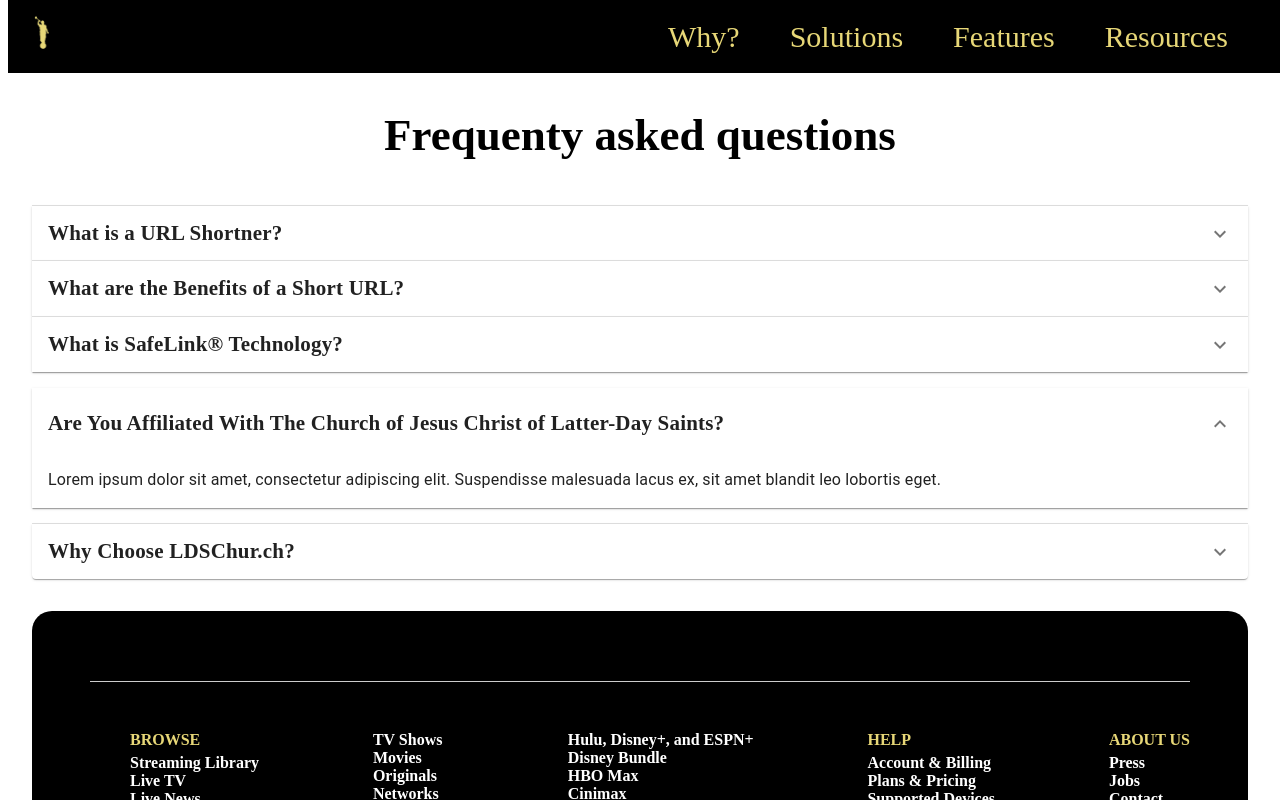
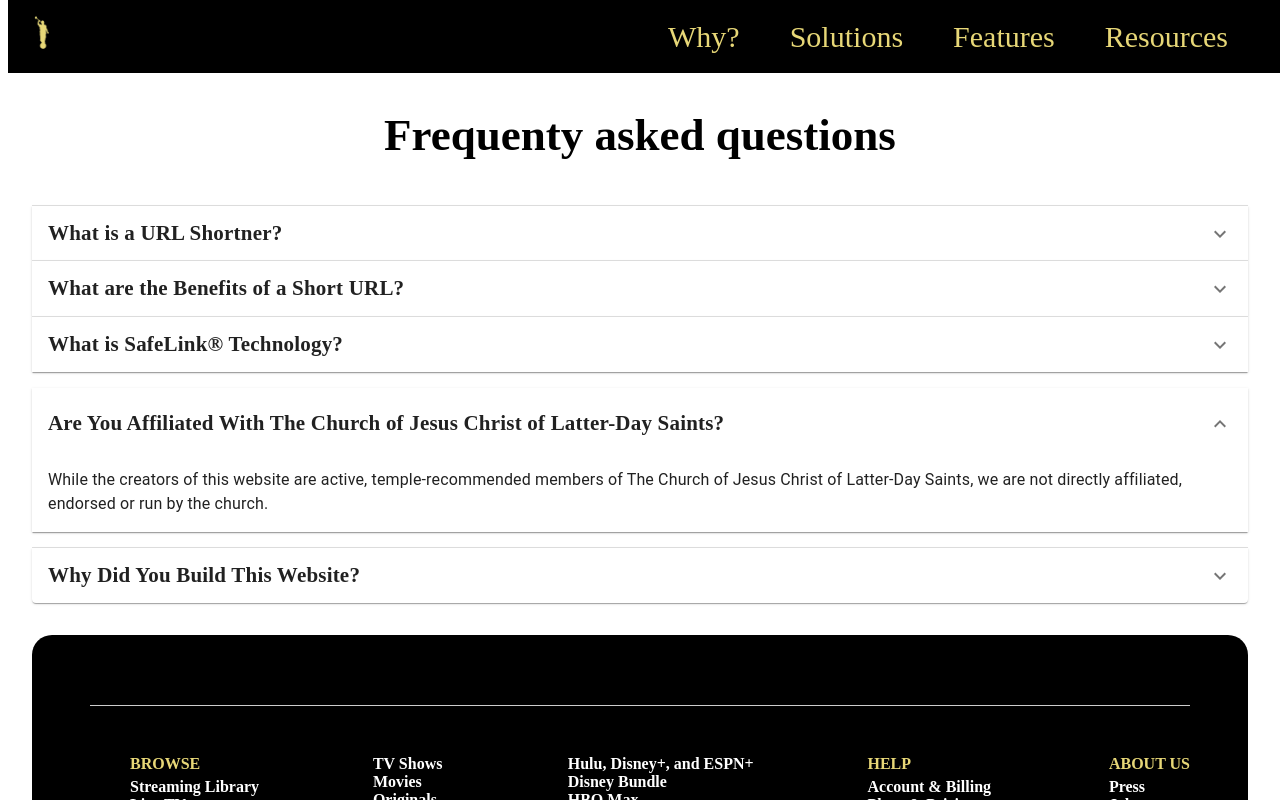
Before and after one commit to infiniteoo/LDSchur.ch, a React (Create React App) app in the folder client/: page / in a window 1280 px wide. Both pictures are taken after a click on the button 640 px from the left and 1689 px from the top of the page. Shown: the part 1289-2089 px from the top of the page. Built offline with nearby package versions, Linux system fonts and the light colour scheme; a web font is replaced by a local one.

Commit message:
updated the FAQ questions and answeres

```diff
--- a/client/src/components/middleSplash/FAQ.js
+++ b/client/src/components/middleSplash/FAQ.js
@@ -42,8 +42,10 @@
         </AccordionSummary>
         <AccordionDetails>
           <Typography>
-            Lorem ipsum dolor sit amet, consectetur adipiscing elit. Suspendisse
-            malesuada lacus ex, sit amet blandit leo lobortis eget.
+            A URL shortener, also known as a link shortener, works by
+            transforming any long URL into a shorter, more readable link. When a
+            user clicks the shortened version, they’re automatically forwarded
+            to the original, longer URL.
           </Typography>
         </AccordionDetails>
       </Accordion>
@@ -59,8 +61,11 @@
         </AccordionSummary>
         <AccordionDetails>
           <Typography>
-            Lorem ipsum dolor sit amet, consectetur adipiscing elit. Suspendisse
-            malesuada lacus ex, sit amet blandit leo lobortis eget.
+            Extremely long website URLs can be confusing and intimidating to
+            users. Plus, on social media platforms such as Twitter, you are
+            limited to the amount of characters you can use. A short URL will
+            condense a really long website address into a few characters. This
+            will make it easier to share the link and overall increase traffic.
           </Typography>
         </AccordionDetails>
       </Accordion>
@@ -76,8 +81,7 @@
         </AccordionSummary>
         <AccordionDetails>
           <Typography>
-            Lorem ipsum dolor sit amet, consectetur adipiscing elit. Suspendisse
-            malesuada lacus ex, sit amet blandit leo lobortis eget.
+            Other URL shortening services allow you to convert ANY long link into a short link.  This means they could send you to a fake link, or a link unsuitable for a wholesome person's eyes, such as pornography or violent content.  SafeLink&#174; Technology is a built-in custom filter only found on on our platform, that removes the ability to do this, and ensures when a user receives an LDSchur.ch link, they are guaranteed to be safe.
           </Typography>
         </AccordionDetails>
       </Accordion>
@@ -94,8 +98,7 @@
         </AccordionSummary>
         <AccordionDetails>
           <Typography>
-            Lorem ipsum dolor sit amet, consectetur adipiscing elit. Suspendisse
-            malesuada lacus ex, sit amet blandit leo lobortis eget.
+            While the creators of this website are active, temple-recommended members of The Church of Jesus Christ of Latter-Day Saints, we are not directly affiliated, endorsed or run by the church.
           </Typography>
         </AccordionDetails>
       </Accordion>
@@ -106,13 +109,12 @@
           id="panel2a-header"
         >
           <Typography className={classes.accordion}>
-            Why Choose LDSChur.ch?
+            Why Did You Build This Website?
           </Typography>
         </AccordionSummary>
         <AccordionDetails>
           <Typography>
-            Lorem ipsum dolor sit amet, consectetur adipiscing elit. Suspendisse
-            malesuada lacus ex, sit amet blandit leo lobortis eget.
+            We built this website to serve our Lord Jesus Christ and to help people find the best short links for their websites.  We hope you enjoy using it, and we hope you will join us in our mission to spread the Gospel of Jesus Christ.  We also hope you will share your own LDSchur.ch links with your friends and family.  In addition, this site was built as a demostration of our development skills to showcase our ability on our portfolio, and one day to find full-time employment as a full-stack web developer.
           </Typography>
         </AccordionDetails>
       </Accordion>
```
